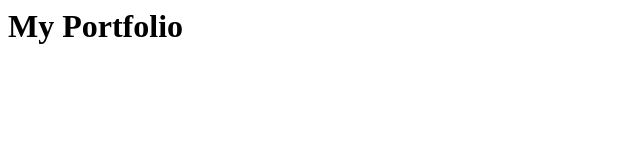
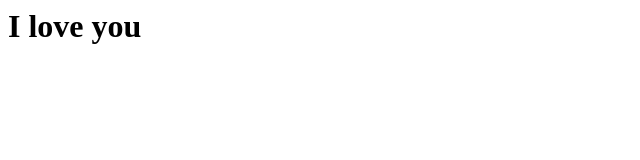
Before and after one commit to mangomarek/mangomarek.github.io, a plain HTML site: page index.html in a window 1280 px wide. Shown: the whole page, without its empty margins (0-640 px from the left). Drawn offline with Linux system fonts and the light colour scheme.

Commit message:
Update index.html

```diff
--- a/index.html
+++ b/index.html
@@ -1 +1 @@
-<h1>My Portfolio</h1>
+<h1>I love you</h1>
```
